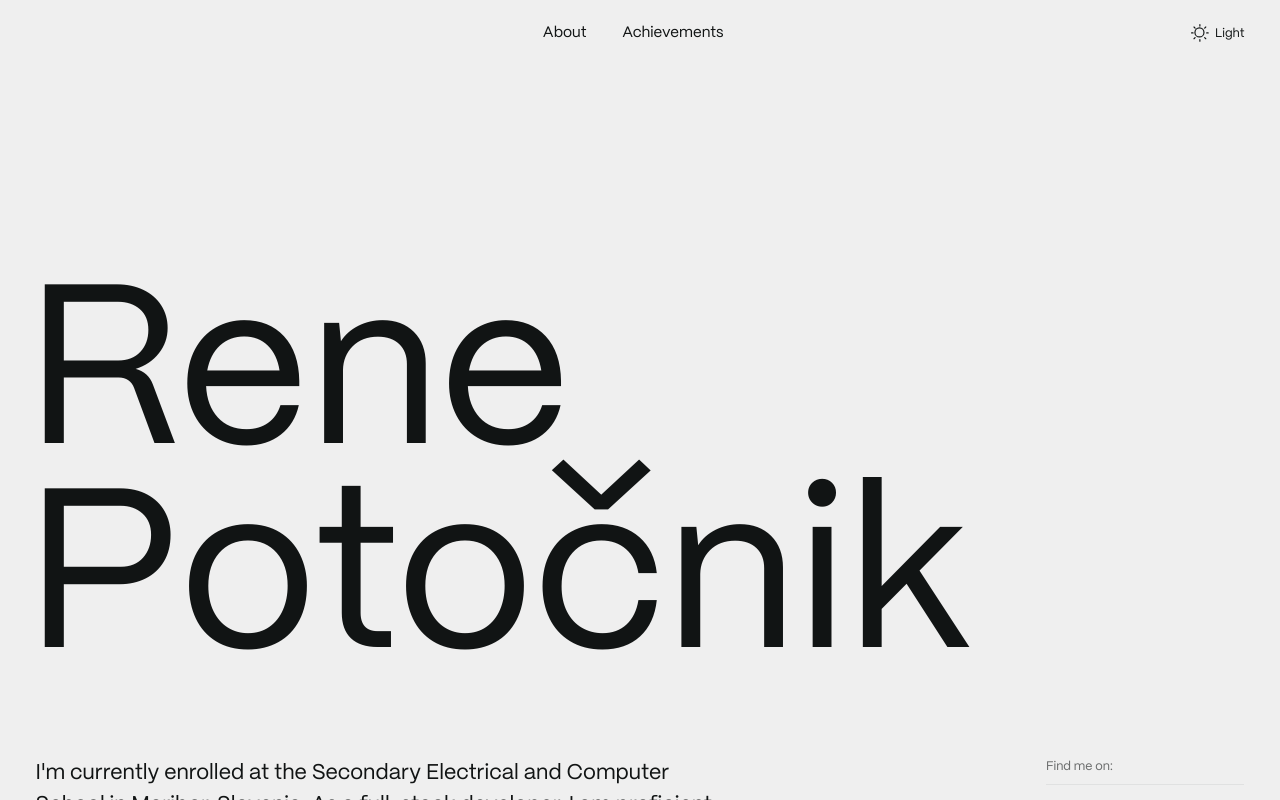
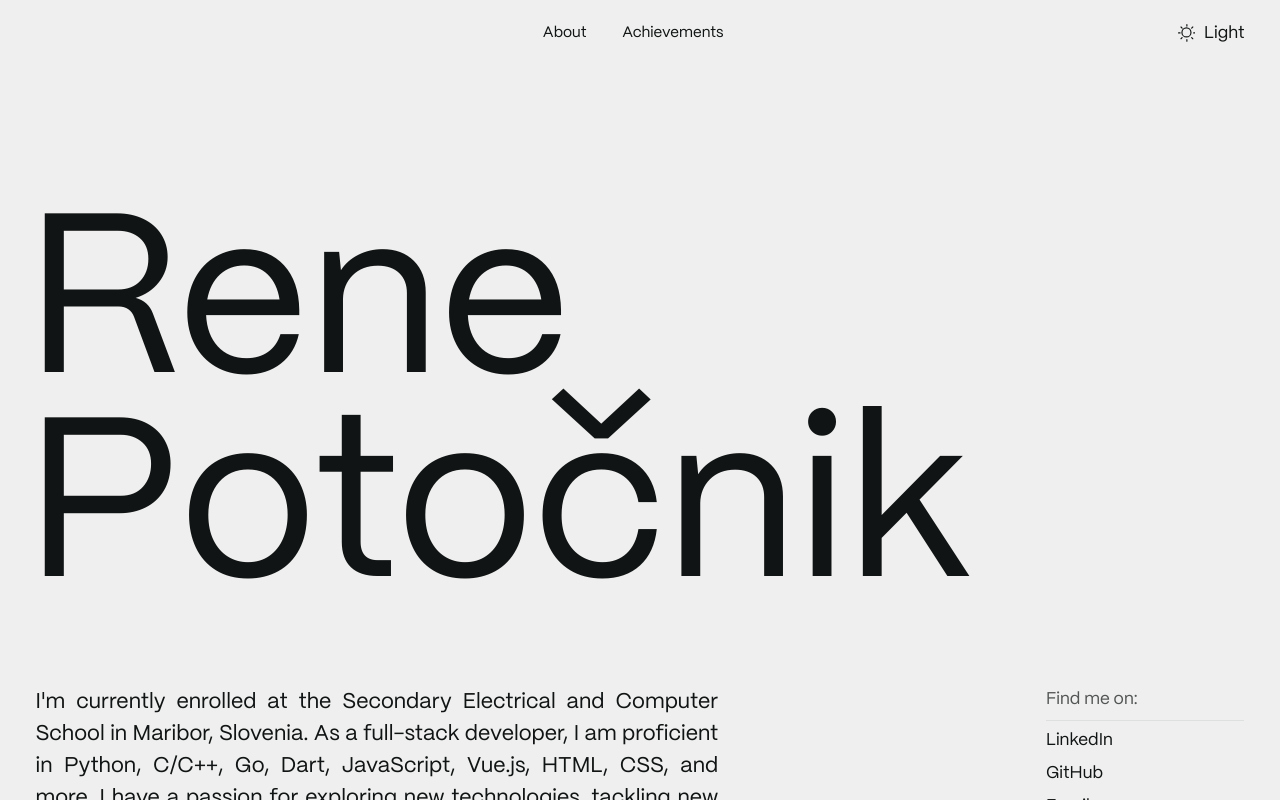
Before and after one commit to RenePotocnik/RenePotocnik, a plain HTML site: page renepotocnik.com/index.html in a window 1280 px wide. Drawn offline with Linux system fonts and the light colour scheme; files whose address does not match are found by name; a web font is replaced by a local one.

Commit message:
Add spacings

```diff
--- a/renepotocnik.com/assets/css/bundle.css
+++ b/renepotocnik.com/assets/css/bundle.css
@@ -84,12 +84,11 @@ body, html, sub, sup {
 }
 
 .c-testimonial__author--position, .footer a, .footer span, .footer__back, .footer__legal a, .h-hero__social li span, .nav__theme__text, .p-web span {
-    font-size: .875em;
+    font-size: 1.2em;
     line-height: 1.5;
-    letter-spacing: 0
-}
-
-/*! normalize.css v8.0.1 | MIT License | github.com/necolas/normalize.css */
+    letter-spacing: 0;
+}
+
 hr {
     box-sizing: content-box;
     height: 0
@@ -889,8 +888,8 @@ header .nav__next {
 }
 
 .h-hero {
-    padding-top: 15em;
-    padding-bottom: 7.5em
+    padding-top: 10em;
+    /*padding-bottom: 7.5em*/
 }
 
 .h-hero__top {
@@ -914,7 +913,9 @@ header .nav__next {
 .h-hero__bottom {
     display: grid;
     grid-template-columns: 10fr 2fr;
-    grid-column-gap: 1.25em
+    grid-column-gap: 1.25em;
+    text-align: justify;
+    text-justify: inter-word;
 }
 
 .h-hero__title h1 span {
@@ -957,18 +958,19 @@ header .nav__next {
     .h-hero__social {
         display: grid;
         font-size: 1.5em;
+        margin-top: 3em;
     }
 }
 
 .h-hero__social li {
-    margin-bottom: .5em
+    margin-bottom: .5em;
 }
 
 .h-hero__social li:nth-of-type(1) {
     padding-bottom: .5em;
     border-bottom: 1px solid rgba(17, 20, 20, .1);
-    margin-bottom: 1em;
-    opacity: 0.6
+    margin-bottom: 0.5em;
+    opacity: 0.7
 }
 
 .h-hero__social li a {
--- a/renepotocnik.com/index.html
+++ b/renepotocnik.com/index.html
@@ -92,11 +92,6 @@
                                     <a href="https://discord.com/users/236809680947511297" target="_blank"
                                        class="text-link"><span>Discord</span></a>
                                 </li>
-                                <li>
-                                    <a href="https://www.instagram.com/renepotocnik/" target="_blank"
-                                       class="text-link"><span>Instagram</span>
-                                    </a>
-                                </li>
                             </ul>
                         </div>
                     </div>
@@ -113,7 +108,7 @@
                                data-img="./assets/images/international_2023.jpg"
                                class="project">
                                 <div class="project__text"><h2 class="project__title">RoboCup Bordeaux, France</h2>
-                                    <p data-splitting class="project__info">3st place at the RoboCup Junior 2023
+                                    <p data-splitting class="project__info">3rd place at the RoboCup Junior 2023
                                         International Championship</p>
                                 </div>
                                 <div class="project__year">/23</div>
```
